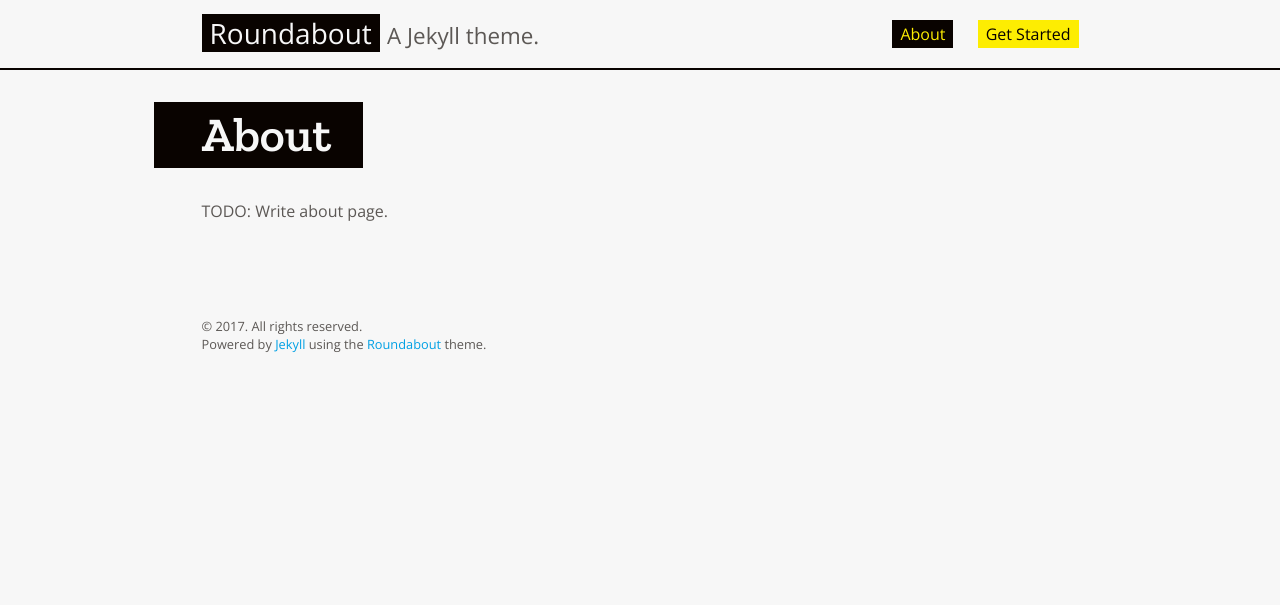
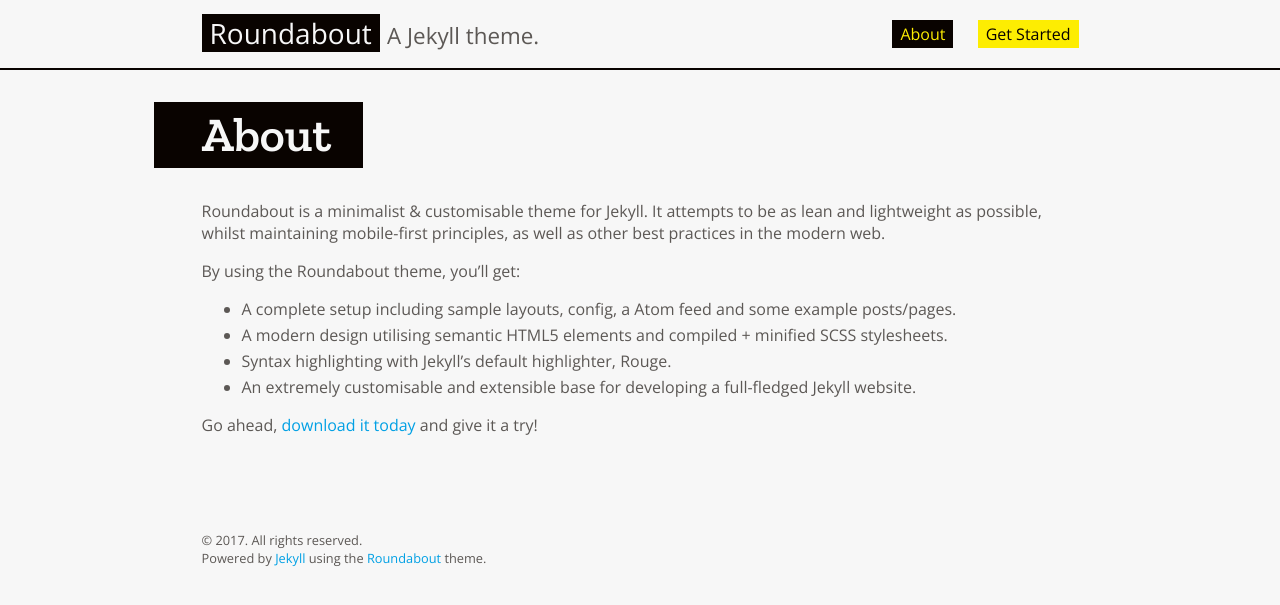
Before and after one commit to blvdgroup/roundabout, a Jekyll site: the page built from about.md, in a window 1280 px wide. Shown: the top 605 px of the page. Built offline with Jekyll 4.4.1, drawn with Linux system fonts in a browser that asks for light colours.

Commit message:
:books: about page, readme, and introduction post

```diff
--- a/about.md
+++ b/about.md
@@ -3,4 +3,13 @@
 title: About
 ---
 
-TODO: Write about page.
+Roundabout is a minimalist & customisable theme for Jekyll. It attempts to be as lean and lightweight as possible, whilst maintaining mobile-first principles, as well as other best practices in the modern web.
+
+By using the Roundabout theme, you'll get:
+
+* A complete setup including sample layouts, config, a Atom feed and some example posts/pages.
+* A modern design utilising semantic HTML5 elements and compiled + minified SCSS stylesheets.
+* Syntax highlighting with Jekyll's default highlighter, Rouge.
+* An extremely customisable and extensible base for developing a full-fledged Jekyll website.
+
+Go ahead, [download it today]({{ site.baseurl }}/get-started) and give it a try!
```
Also changed, not shown: _posts/2017-01-03-welcome-to-roundabout.md (+10 -1 lines), README.md.
